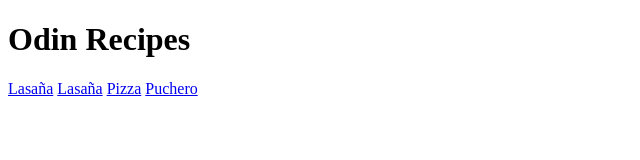
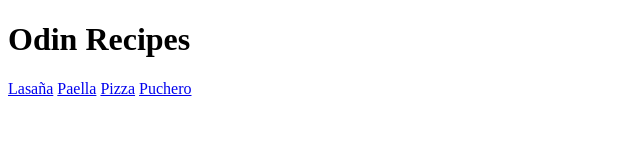
Before and after one commit to yuliu18/The-Odin-Project, a plain HTML site: page index.html in a window 1280 px wide. Shown: the full height of the page, 0-640 px from the left. Drawn offline with Linux system fonts and the light colour scheme.

Commit message:
Paso 6 Depuración de los errores
-Arreglar el error en el index
-Añadir descripción a la receta de lasaña

```diff
--- a/index.html
+++ b/index.html
@@ -8,7 +8,7 @@
 <body>
     <h1>Odin Recipes</h1>
     <a href="recipes/lasaña.html" rel="noreferrer">Lasaña</a>
-    <a href="recipes/paella.html" rel="noreferrer">Lasaña</a>
+    <a href="recipes/paella.html" rel="noreferrer">Paella</a>
     <a href="recipes/pizza.html" rel="noreferrer">Pizza</a>
     <a href="recipes/puchero.html" rel="noreferrer">Puchero</a>
 </body>
```
